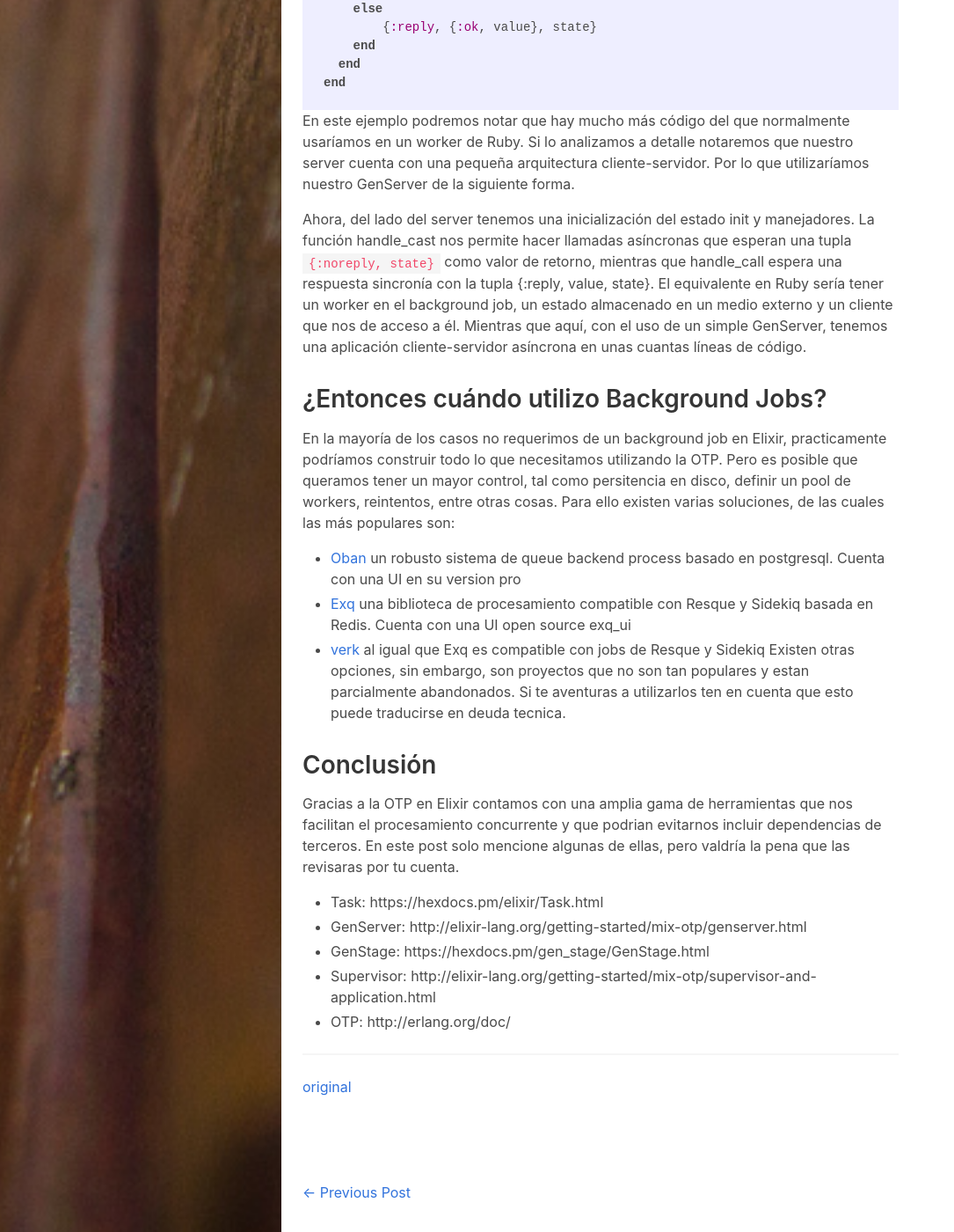
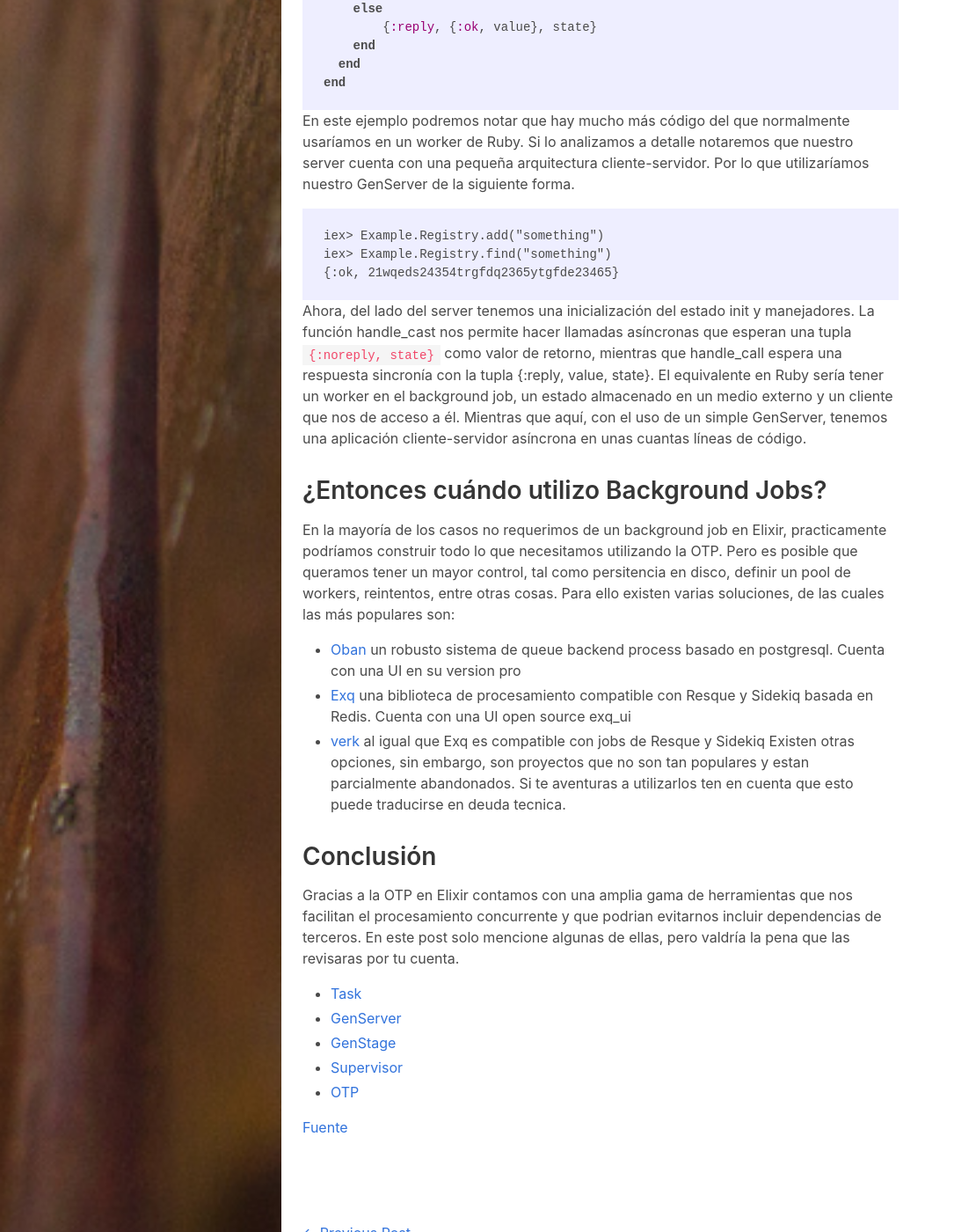
Before and after one commit to 3zcurdia/3zcurdia.github.io, a Jekyll site: the page built from _posts/2020-08-07-sidekiq-in-elixir.md, in a window 1280 px wide and 1400 px high, scrolled down 2496 px. Shown: the whole window at 88% size, without its empty margins (0-1085 px from the left). Built offline with Jekyll 4.4.1, drawn with Linux system fonts in a browser that asks for light colours; nearby versions of some CDN libraries.

Commit message:
Add missing example and links

````diff
--- a/_posts/2020-08-07-sidekiq-in-elixir.md
+++ b/_posts/2020-08-07-sidekiq-in-elixir.md
@@ -86,6 +86,12 @@ end
 
 En este ejemplo podremos notar que hay mucho más código del que normalmente usaríamos en un worker de Ruby. Si lo analizamos a detalle notaremos que nuestro server cuenta con una pequeña arquitectura cliente-servidor. Por lo que utilizaríamos nuestro GenServer de la siguiente forma.
 
+```
+iex> Example.Registry.add("something")
+iex> Example.Registry.find("something")
+{:ok, 21wqeds24354trgfdq2365ytgfde23465}
+```
+
 Ahora, del lado del server tenemos una inicialización del estado init y manejadores. La función handle_cast nos permite hacer llamadas asíncronas que esperan una tupla `{:noreply, state}` como valor de retorno, mientras que handle_call espera una respuesta sincronía con la tupla {:reply, value, state}.
 El equivalente en Ruby sería tener un worker en el background job, un estado almacenado en un medio externo y un cliente que nos de acceso a él. Mientras que aquí, con el uso de un simple GenServer, tenemos una aplicación cliente-servidor asíncrona en unas cuantas líneas de código.
 
@@ -101,11 +107,10 @@ Existen otras opciones, sin embargo, son proyectos que no son tan populares y es
 
 Gracias a la OTP en Elixir contamos con una amplia gama de herramientas que nos facilitan el procesamiento concurrente y que podrian evitarnos incluir dependencias de terceros. En este post solo mencione algunas de ellas, pero valdría la pena que las revisaras por tu cuenta.
 
-- Task: https://hexdocs.pm/elixir/Task.html
-- GenServer: http://elixir-lang.org/getting-started/mix-otp/genserver.html
-- GenStage: https://hexdocs.pm/gen_stage/GenStage.html
-- Supervisor: http://elixir-lang.org/getting-started/mix-otp/supervisor-and-application.html
-- OTP: http://erlang.org/doc/
+- [Task](https://hexdocs.pm/elixir/Task.html)
+- [GenServer](http://elixir-lang.org/getting-started/mix-otp/genserver.html)
+- [GenStage](https://hexdocs.pm/gen_stage/GenStage.html)
+- [Supervisor](http://elixir-lang.org/getting-started/mix-otp/supervisor-and-application.html)
+- [OTP](http://erlang.org/doc/)
 
----
-[original](https://sipsandbits.com/2020/08/07/do-we-need-background-jobs-in-elixir/)
+[Fuente](https://sipsandbits.com/2020/08/07/do-we-need-background-jobs-in-elixir/)
````
Also changed, not shown: _posts/2020-06-25-arm-en-macs-ruby.md (+1 -1 lines).
